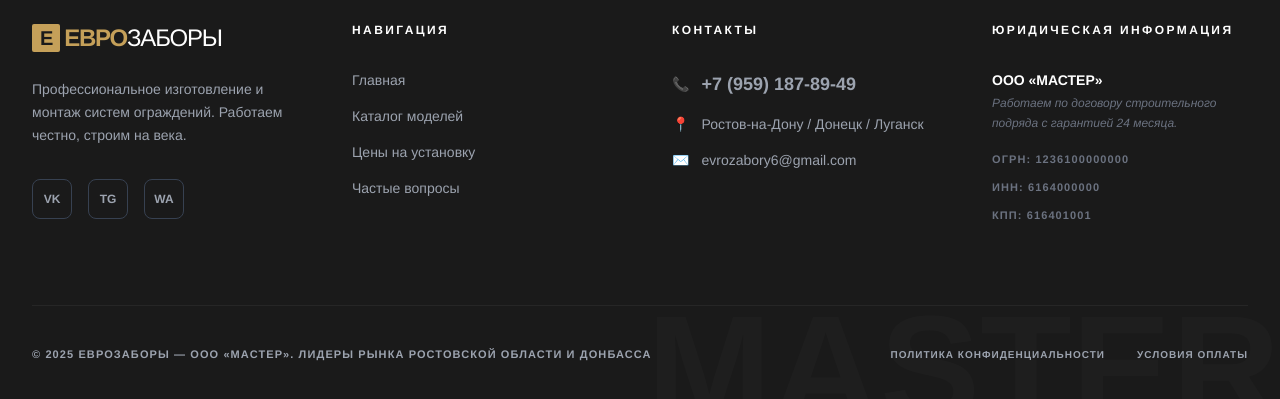
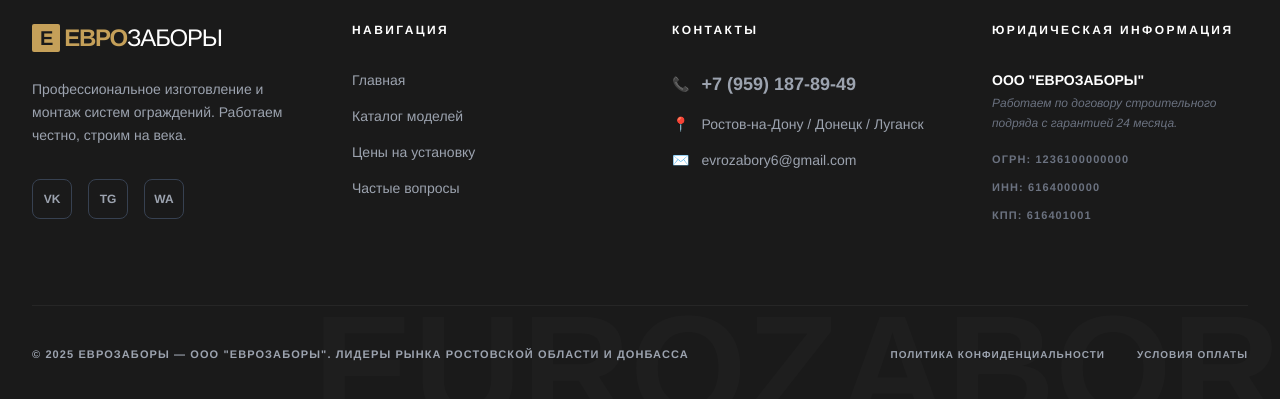
Before and after one commit to ksasha79/KovkaMaster, a React (Vite) app: page / in a window 1280 px wide. Shown: the part 8737-9136 px from the top of the page. Built offline with nearby package versions, Linux system fonts and the light colour scheme.

Commit message:
Update Footer.tsx

```diff
--- a/components/Footer.tsx
+++ b/components/Footer.tsx
@@ -5,7 +5,7 @@
     <footer className="bg-metal-900 text-gray-400 py-20 border-t border-white/5 relative overflow-hidden">
       {/* Subtle Background Mark */}
       <div className="absolute bottom-0 right-0 text-[150px] font-black text-white/[0.02] select-none leading-none pointer-events-none">
-        MASTER
+        EUROZABOR
       </div>
 
       <div className="max-w-7xl mx-auto px-4 sm:px-6 lg:px-8 relative z-10">
@@ -61,7 +61,7 @@
             <h3 className="text-white text-xs font-black uppercase tracking-[0.2em] mb-8">Юридическая информация</h3>
             <div className="space-y-4 text-sm">
               <div>
-                <div className="text-white font-bold uppercase mb-1">ООО «МАСТЕР»</div>
+                <div className="text-white font-bold uppercase mb-1">ООО "ЕвроЗаборы"</div>
                 <div className="text-xs text-gray-500 leading-relaxed italic mb-4">
                   Работаем по договору строительного подряда с гарантией 24 месяца.
                 </div>
@@ -78,7 +78,7 @@
 
         <div className="border-t border-white/5 pt-10 flex flex-col md:flex-row justify-between items-center gap-6">
           <p className="text-[11px] uppercase tracking-widest font-bold">
-            © {new Date().getFullYear()} ЕвроЗаборы — ООО «Мастер». Лидеры рынка Ростовской области и Донбасса
+            © {new Date().getFullYear()} ЕвроЗаборы — ООО "ЕвроЗаборы". Лидеры рынка Ростовской области и Донбасса
           </p>
           <div className="flex gap-8 text-[10px] font-black uppercase tracking-widest">
             <a href="#" className="hover:text-gold-500 transition-colors">Политика конфиденциальности</a>
```
